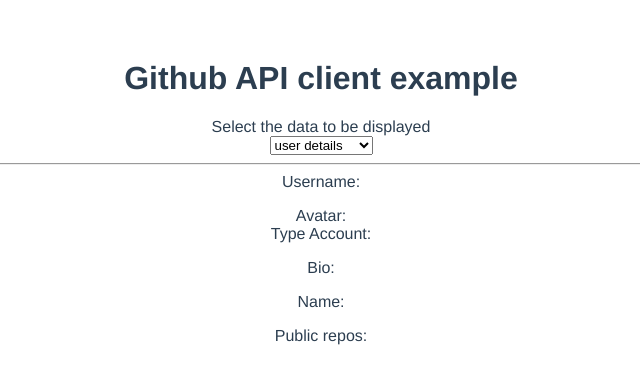
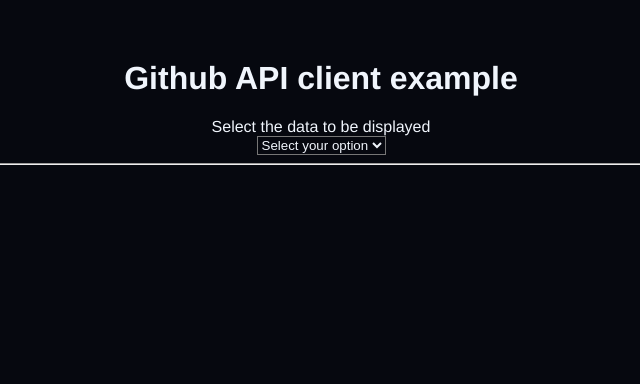
Before and after one commit to lgtm-migrator/github-api-simple-client, a Vue app: page / in a window 1280 px wide. Shown: the top 384 px of the page, without its empty margins (319-959 px from the left). Built offline with nearby package versions, Linux system fonts and the light colour scheme; no server answers.

Commit message:
show data from api

```diff
--- a/package.json
+++ b/package.json
@@ -10,6 +10,7 @@
   "dependencies": {
     "axios": "^0.21.1",
     "core-js": "^3.6.5",
+    "mitt": "^2.1.0",
     "vue": "^3.0.0"
   },
   "devDependencies": {
--- a/src/App.vue
+++ b/src/App.vue
@@ -20,12 +20,16 @@
 </script>
 
 <style>
+* {
+  background-color: #06080F;
+  color: #F0F5FC;
+}
 #app {
+  background-color: #06080F;
   font-family: Avenir, Helvetica, Arial, sans-serif;
   -webkit-font-smoothing: antialiased;
   -moz-osx-font-smoothing: grayscale;
   text-align: center;
-  color: #2c3e50;
   margin-top: 60px;
 }
 </style>
--- a/src/components/Content.vue
+++ b/src/components/Content.vue
@@ -1,55 +1,53 @@
 <template>
-  <div v-for="item in userData" v-bind:key="item.name">
-    <div >
-      <label v-bind:for="item.name" >{{item.title}}:</label>
+<div>
+  <div v-for="item in currentOption" v-bind:key="item.name">
+      <label  :for="item.name" >{{item.title}}:</label><br>
       <img :src="item.value" width="30" v-if="item.name == 'avatar_url'">
-      <p v-bind:id="item.name" v-else>{{item.value}}</p>
-    </div>
+      <h4 v-bind:id="item.name" v-else>{{item.value}}</h4>
   </div>
-  <div>
-  </div>
+</div>
 </template>
 
 <script>
-import {userDataUrl, userData} from '../main.js'
+import {emitter, selectOptions} from '../main.js'
 import axios from 'axios'
 
 export default {
   name: 'Content',
   data: function(){
     return {
-      userData,
+      selectOptions,
+      currentOption: null
     }
   },
   methods: {
-    getUserData(url){
+    getData(url){
       axios.get(url)
       .then(res => {
-        this.userData.map(prop => {
-          prop.value = res.data[prop.name]
-        })
+        if(res.data[0] == undefined) {
+        this.currentOption = this.selectOptions[0].data
+
+        this.currentOption.map(prop => {
+            prop.value = res.data[prop.name]
+          })
+        }
+         else {
+          this.currentOption = this.selectOptions[1].data
+          this.currentOption.map(prop => {
+            prop.value = res.data[0][prop.name]
+          })
+        }
       })
+      .then()
     }
   },
   mounted() {
-    this.getUserData(userDataUrl)
+    emitter.on('change-data-option', value => {
+      this.getData(value)
+    })
   },
 }
 </script>
 
-<style scoped>
-h3 {
-  margin: 40px 0 0;
-}
-ul {
-  list-style-type: none;
-  padding: 0;
-}
-li {
-  display: inline-block;
-  margin: 0 10px;
-}
-a {
-  color: #42b983;
-}
+<style >
 </style>
--- a/src/components/DataSelect.vue
+++ b/src/components/DataSelect.vue
@@ -2,16 +2,30 @@
   <div>
   <label>Select the data to be displayed</label>
 </div>
-  <select>
-    <option>user details</option>
-    <option>issues details</option>
+  <select v-on:change="changeDataToDisplayed($event)"
+    >
+    <option value="-1">Select your option</option>
+    <option v-for="option in selectOptions" v-bind:key="option"
+      v-bind:value="option.url">{{option.title}}</option>
   </select>
   <hr>
 </template>
 
 <script>
+import {emitter, selectOptions} from '../main'
+
 export default {
-  name: 'DataSelect'
+  name: 'DataSelect',
+  data: function() {
+    return {
+      selectOptions
+    }
+  },
+	methods: {
+		changeDataToDisplayed(event){
+      if(event.target.value != -1) emitter.emit("change-data-option", event.target.value)
+		}
+	}
 }
 </script>
 
--- a/src/components/Header.vue
+++ b/src/components/Header.vue
@@ -1,7 +1,7 @@
 <template>
   <header>
-  <h1>Github API client example</h1>
-</header>
+    <h1>Github API client example</h1>
+  </header>
 
 </template>
 
--- a/src/main.js
+++ b/src/main.js
@@ -1,16 +1,28 @@
 import { createApp } from 'vue'
 import App from './App.vue'
+import mitt from 'mitt'
 
-export const userData = [
+export const emitter = mitt()
+export const selectOptions = [
+    { title: 'user details', url : 'https://api.github.com/users/github',
+    data: [
         {title: 'Username', name: 'login', value: null},
         {title: 'Avatar', name: 'avatar_url', value: null},
         {title: 'Type Account', name: 'type', value: null},
         {title: 'Bio', name: 'bio', value: null},
         {title: 'Name', name: 'name', value: null},
         {title: 'Public repos', name: 'public_repos', value: null},
+    ]},
+    { title: 'issues details', url: 'https://api.github.com/repos/cristianpdev/github-api/issues',
+    data: [
+        {title: 'URL', name: 'url', value: null},
+        {title: 'Title', name: 'title', value: null},
+        {title: 'Body', name: 'body', value: null},
+        {title: 'Author', name: 'author_association', value: null},
+        {title: 'State', name: 'state', value: null},
+        {title: 'Comments', name: 'comments', value: null},
+    ]},
+
 ]
 
-export const userDataUrl = 'https://api.github.com/users/github'
-export const issuesDataUrl = 'https://api.github.com/repos/cristianpdev/github-api/issues'
-
 createApp(App).mount('#app')
```
Also changed, not shown: 1 other file (tests, documents, lock files or other folders). Lines whose indentation alone changed are shown as unchanged.
